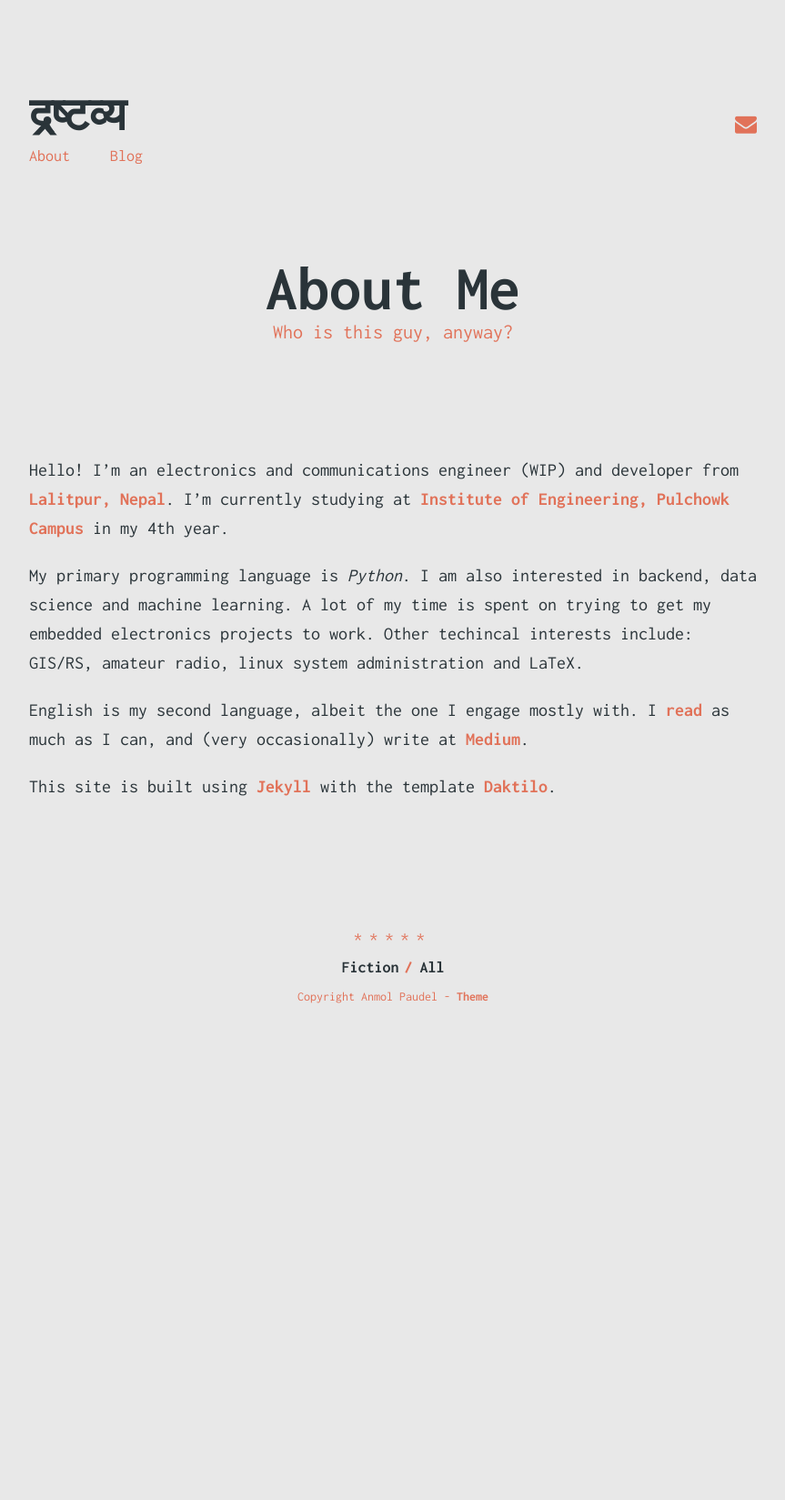
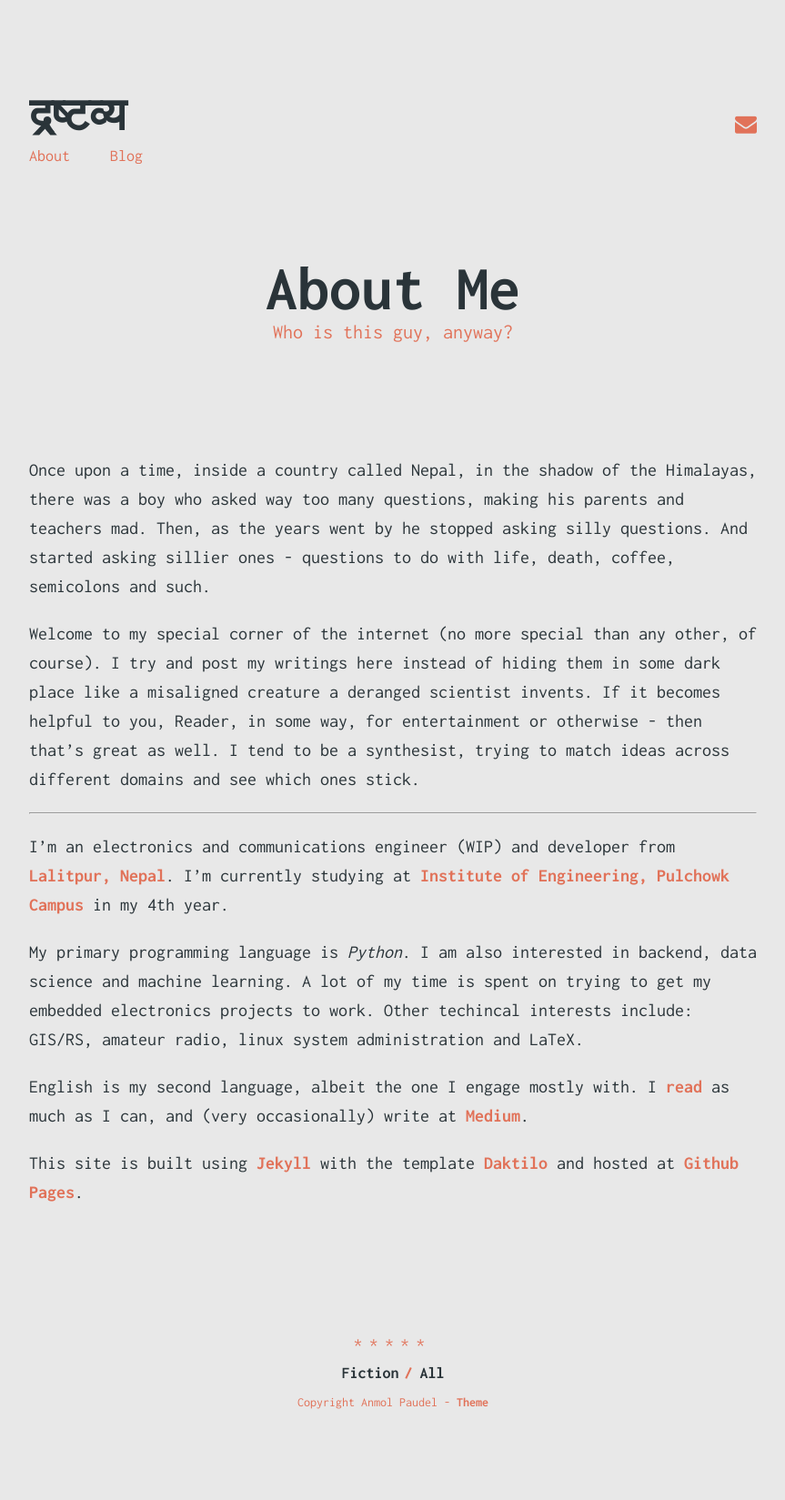
Before and after one commit to anmolpdl/anmolpdl.github.io, a Jekyll site: the page built from about.md, in a window 1280 px wide. Shown: the whole page at 91% size, without its empty margins (208-1071 px from the left). Built offline with Jekyll 4.4.1, drawn with Linux system fonts in a browser that asks for light colours; before the commit the page ends 1203 px from its top, so only the background shows below that.

Commit message:
Changed about, added fiction/Plastic Hemisphere

```diff
--- a/_includes/header.html
+++ b/_includes/header.html
@@ -15,7 +15,7 @@
             </a>
         {% endif %}
 
-	<a href="mailto:anmol@anmolpaudel.com" class="social-links__entry" target="_blank">
+	<a href="mailto:p2anmol@gmail.com" class="social-links__entry" target="_blank">
                 <i class="fa fa-envelope"></i>
         </a>
 
--- a/about.md
+++ b/about.md
@@ -5,10 +5,16 @@ subtitle: Who is this guy, anyway?
 permalink: /about/
 ---
 
-Hello! I'm an electronics and communications engineer (WIP) and developer from [Lalitpur, Nepal](https://en.wikipedia.org/wiki/Lalitpur,_Nepal). I'm currently studying at [Institute of Engineering, Pulchowk Campus](http://ioe.edu.np/) in my 4th year.
+Once upon a time, inside a country called Nepal, in the shadow of the Himalayas, there was a boy who asked way too many questions, making his parents and teachers mad. Then, as the years went by he stopped asking silly questions. And started asking sillier ones - questions to do with life, death, coffee, semicolons and such.
+
+Welcome to my special corner of the internet (no more special than any other, of course). I try and post my writings here instead of hiding them in some dark place like a misaligned creature a deranged scientist invents. If it becomes helpful to you, Reader, in some way, for entertainment or otherwise - then that's great as well. I tend to be a synthesist, trying to match ideas across different domains and see which ones stick.
+
+----
+
+I'm an electronics and communications engineer (WIP) and developer from [Lalitpur, Nepal](https://en.wikipedia.org/wiki/Lalitpur,_Nepal). I'm currently studying at [Institute of Engineering, Pulchowk Campus](http://ioe.edu.np/) in my 4th year.
 
 My primary programming language is *Python*. I am also interested in backend, data science and machine learning. A lot of my time is spent on trying to get my embedded electronics projects to work. Other techincal interests include: GIS/RS, amateur radio, linux system administration and LaTeX.
 
 English is my second language, albeit the one I engage mostly with. I [read](https://www.goodreads.com/p2anmol) as much as I can, and (very occasionally) write at [Medium](https://medium.com/@p2anmol).
 
-This site is built using [Jekyll](https://github.com/jekyll/jekyll) with the template [Daktilo](https://github.com/kronik3r/daktilo).
+This site is built using [Jekyll](https://github.com/jekyll/jekyll) with the template [Daktilo](https://github.com/kronik3r/daktilo) and hosted at [Github Pages](https://pages.github.com).
```
Also changed, not shown: _posts/2020-05-11-plastic-hemisphere.markdown (added, +33 -0 lines).
